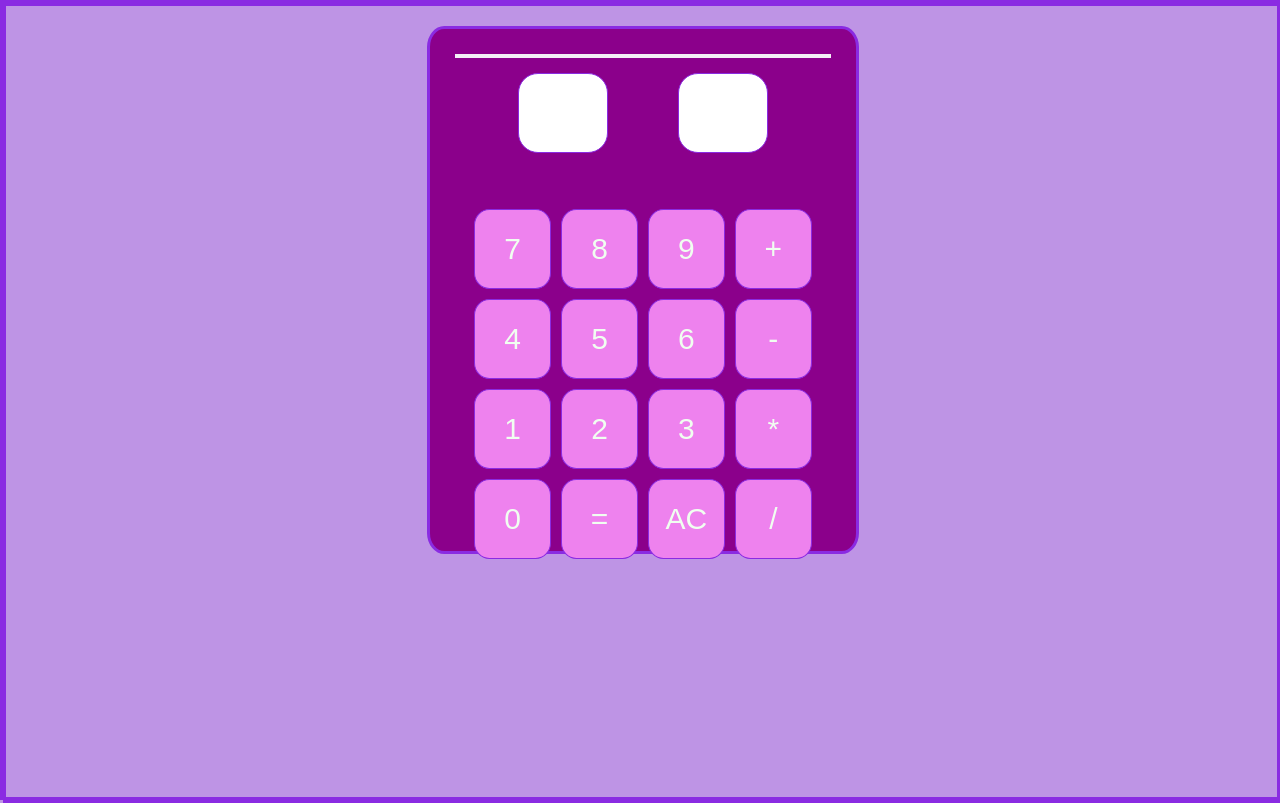
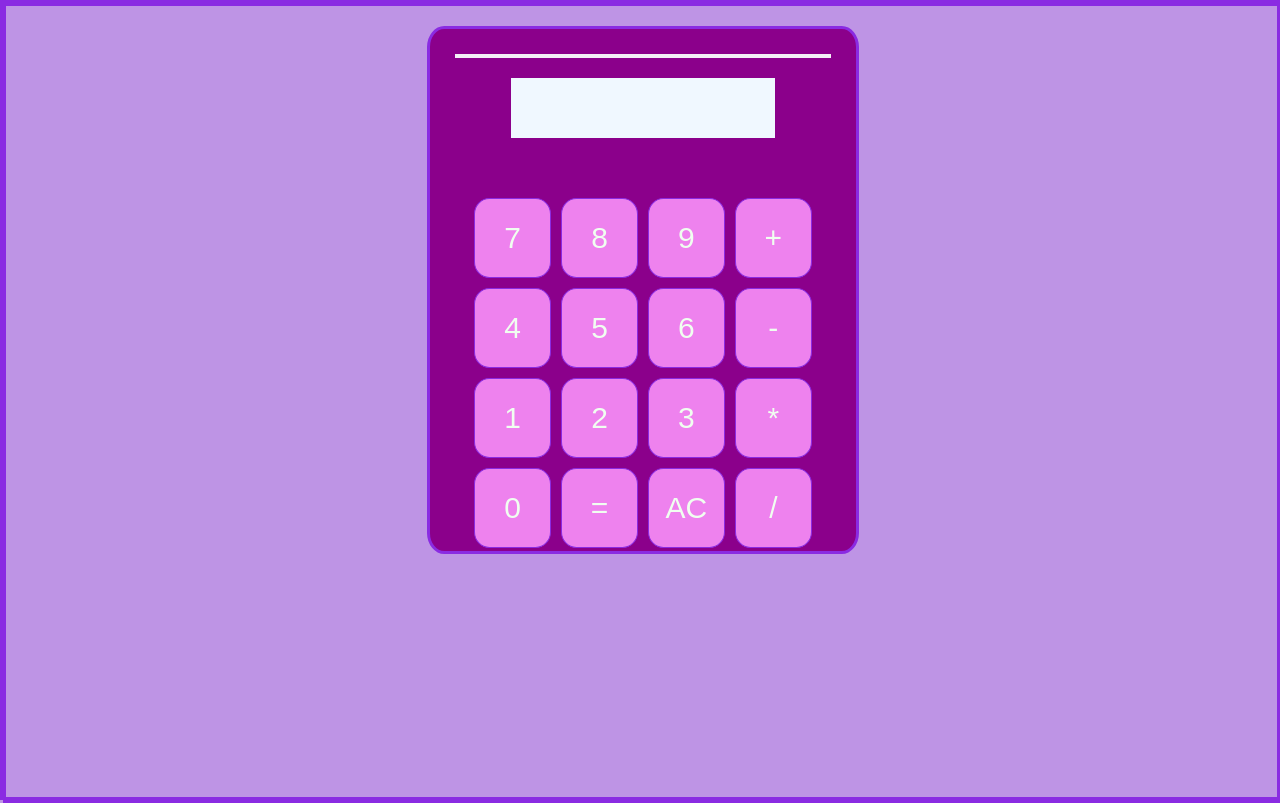
Before and after one commit to DaNiEla-SaLaZaR6/CALCULADORA, a plain HTML site: page index.html in a window 1280 px wide. Drawn offline with Linux system fonts and the light colour scheme.

Commit message:
añadiendo archivos version2

```diff
--- a/index.html
+++ b/index.html
@@ -18,7 +18,7 @@
         <div class="contenedor__suma">
             <input type="text" class="cuadro1" id="num1">
             <label for="" id="simbolo" class="simbo"></label>
-            <input type="text" class="cuadro2" id="num2">
+            <input type="text" class="cuadro1" id="num2">
         </div>
 
         <div class="contenedor__numeros">
--- a/style.css
+++ b/style.css
@@ -42,34 +42,35 @@ body{
     color: blueviolet;
 }
 .contenedor__suma{
-    height: 15%;
-    width: 95%;
+    height: 80%;
+    width: 70%;
+    background-color: aliceblue;
     display: flex;
     justify-content: center;
     align-items: center;
     margin-top: 20px;
 }
-.cuadro1{
+ .cuadro1{
     display: flex;
     justify-content: center;
     align-items: center;
     text-align: center;
-    height: 80px;
-    width: 90px;
-    border-radius: 20px;
-    border: solid 1px blueviolet;
+    height: 55px;
+    width: 45px;
     font-size: 30px;
     color: blueviolet;
+    border: solid 1px aliceblue;
+    background-color: aliceblue;
 }
 .simbo{
     height: 60px;
     width: 70px;
-   color: aliceblue;
+   color: blueviolet;
    font-size: 40px;
    text-align: center;
 
 }
-.cuadro2{
+/* .cuadro2{
     display: flex;
     justify-content: center;
     align-items: center;
@@ -80,11 +81,10 @@ body{
     font-size: 30px;
     text-align: center;
     color: blueviolet;
-}
+} */
 .contenedor__numeros{
     height: 80%;
     width: 95%;
-    /* background-color: aqua; */
     padding: 10px;
     margin-top: 40px;
 }
```
